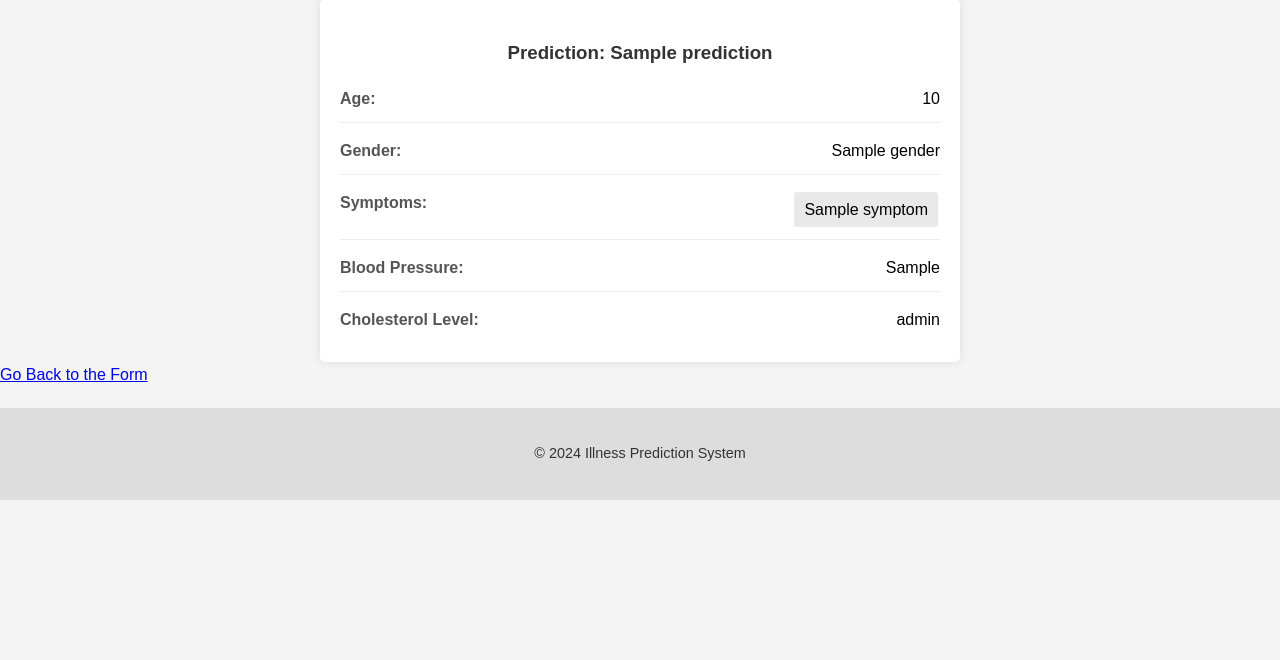
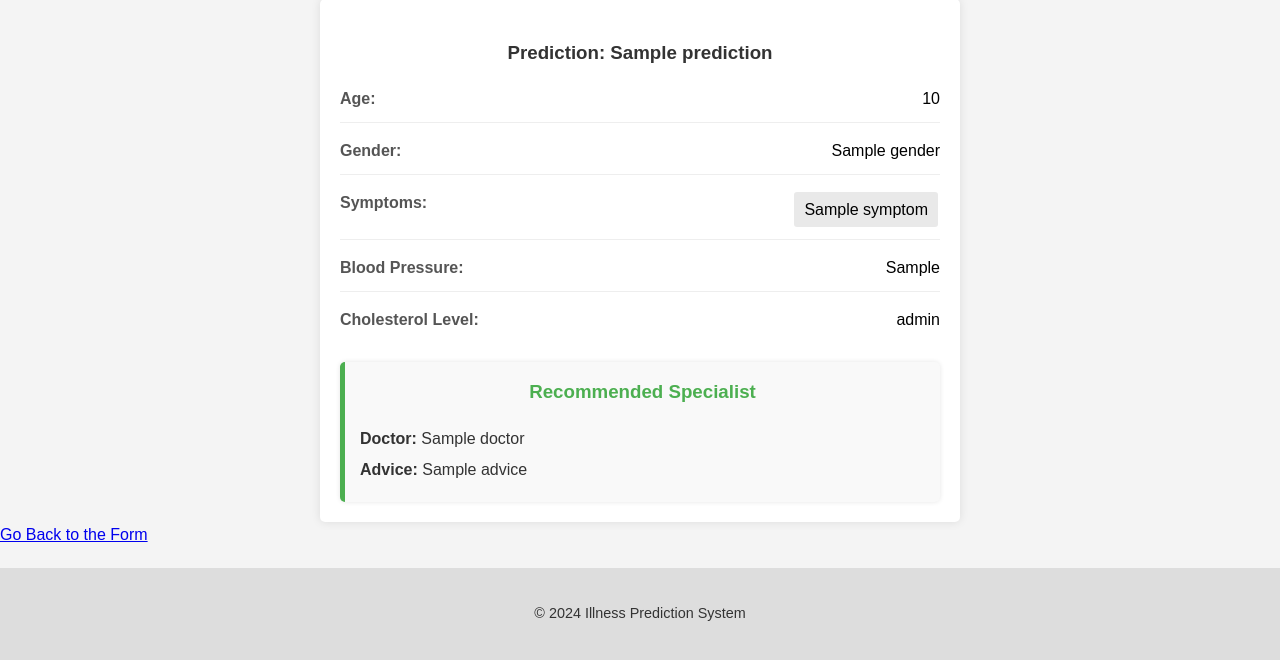
Before and after one commit to SenhadjiMSaid/illness_prediction, a Flask app: template app/templates/response.html in a window 1280 px wide. Shown: the part 143-803 px from the top of the page. Before the commit the page ends 643 px from the top, so only its background shows below. Run offline with Flask 3, Linux system fonts and the light colour scheme; the template is opened without the code that fills it: most values are stand-ins (such as "Sample title", 1, 10 or a date in 2020); parts of the project's set-up code (start-up, migrations or seed data) failed here and were passed over.

Commit message:
better sore an add doctor recommendation

```diff
--- a/app/app.py
+++ b/app/app.py
@@ -8,6 +8,69 @@ bp_encoder = joblib.load("../models/encoders/bp_encoder.pkl")
 cholesterol_encoder = joblib.load("../models/encoders/cholesterol_encoder.pkl")
 scaler = joblib.load("../models/encoders/age_scaler.pkl")
 model = joblib.load("../models/best_model/model.pkl")
+
+disease_recommendations = {
+    "Asthma": {
+        "doctor": "Pulmonologist",
+        "advice": "Avoid triggers like smoke and dust, and carry your inhaler at all times."
+    },
+    "Bronchitis": {
+        "doctor": "Pulmonologist",
+        "advice": "Rest, stay hydrated, and avoid smoking or polluted areas."
+    },
+    "Chronic Kidney Disease": {
+        "doctor": "Nephrologist",
+        "advice": "Maintain a low-sodium diet and monitor your kidney function regularly."
+    },
+    "Common Cold": {
+        "doctor": "General Practitioner",
+        "advice": "Rest, drink plenty of fluids, and take over-the-counter medications as needed."
+    },
+    "Dengue Fever": {
+        "doctor": "Infectious Disease Specialist",
+        "advice": "Stay hydrated and monitor your platelet count. Seek immediate care if symptoms worsen."
+    },
+    "Diabetes": {
+        "doctor": "Endocrinologist",
+        "advice": "Monitor your blood sugar levels regularly and maintain a balanced diet."
+    },
+    "Eczema": {
+        "doctor": "Dermatologist",
+        "advice": "Moisturize regularly and avoid harsh soaps or irritants."
+    },
+    "Heart Disease": {
+        "doctor": "Cardiologist",
+        "advice": "Adopt a heart-healthy lifestyle with regular exercise and a balanced diet."
+    },
+    "Hypertension": {
+        "doctor": "Cardiologist",
+        "advice": "Reduce salt intake, exercise regularly, and monitor your blood pressure."
+    },
+    "Influenza": {
+        "doctor": "General Practitioner",
+        "advice": "Rest, stay hydrated, and take antiviral medications if prescribed."
+    },
+    "Liver Disease": {
+        "doctor": "Hepatologist",
+        "advice": "Avoid alcohol and fatty foods. Follow a liver-friendly diet."
+    },
+    "Malaria": {
+        "doctor": "Infectious Disease Specialist",
+        "advice": "Take prescribed antimalarial medications and use mosquito repellents."
+    },
+    "Pneumonia": {
+        "doctor": "Pulmonologist",
+        "advice": "Complete the prescribed antibiotics and get plenty of rest."
+    },
+    "Stroke": {
+        "doctor": "Neurologist",
+        "advice": "Seek immediate medical attention and follow up with rehabilitation therapy."
+    },
+    "Tuberculosis": {
+        "doctor": "Infectious Disease Specialist",
+        "advice": "Complete the full course of medication and ensure proper ventilation."
+    }
+}
 
 
 def predict_disease(test_sample):
@@ -92,6 +155,7 @@ def predict():
     prediction = predict_disease(test_sample)
     print(prediction)
 
+    recommendation = disease_recommendations.get(prediction, {})
     response = {
         "Age": age,
         "Gender": gender,
@@ -99,6 +163,8 @@ def predict():
         "Blood Pressure": blood_pressure,
         "Cholesterol Level": cholesterol_level,
         "prediction": prediction,
+        "doctor": recommendation.get("doctor", "General Practitioner"),
+        "advice": recommendation.get("advice", "Maintain a healthy lifestyle.")
     }
     # print(response)
     return render_template("response.html", results=response)
--- a/app/static/css/styles.css
+++ b/app/static/css/styles.css
@@ -173,3 +173,22 @@ h3 {
   color: #333;
   margin-top: 1rem;
 }
+
+.recommendation {
+  background-color: #f9f9f9;
+  border-left: 5px solid #4caf50;
+  margin-top: 20px;
+  padding: 15px;
+  border-radius: 5px;
+  box-shadow: 0 0 5px rgba(0, 0, 0, 0.1);
+}
+
+.recommendation h3 {
+  margin-top: 0;
+  color: #4caf50;
+}
+
+.recommendation p {
+  margin: 5px 0;
+  color: #333;
+}
--- a/app/templates/response.html
+++ b/app/templates/response.html
@@ -25,11 +25,12 @@
           <div class="summary-item">
             <span class="summary-label">Symptoms:</span>
             <ul class="symptoms-list">
-              {% if results['Symptoms'] %} {% for symptom in results['Symptoms']
-              %}
-              <li>{{ symptom }}</li>
-              {% endfor %} {% else %}
-              <li>No symptoms reported</li>
+              {% if results['Symptoms'] %}
+                {% for symptom in results['Symptoms'] %}
+                  <li>{{ symptom }}</li>
+                {% endfor %}
+              {% else %}
+                <li>No symptoms reported</li>
               {% endif %}
             </ul>
           </div>
@@ -39,12 +40,17 @@
           </div>
           <div class="summary-item">
             <span class="summary-label">Cholesterol Level:</span>
-            <span class="summary-value">
-              {{ results['Cholesterol Level'] }}</span
-            >
+            <span class="summary-value">{{ results['Cholesterol Level'] }}</span>
           </div>
         </div>
+
+        <div class="recommendation">
+          <h3>Recommended Specialist</h3>
+          <p><strong>Doctor:</strong> {{ results['doctor'] }}</p>
+          <p><strong>Advice:</strong> {{ results['advice'] }}</p>
+        </div>
       </div>
+
 
       <a href="/">Go Back to the Form</a>
     </main>
```
